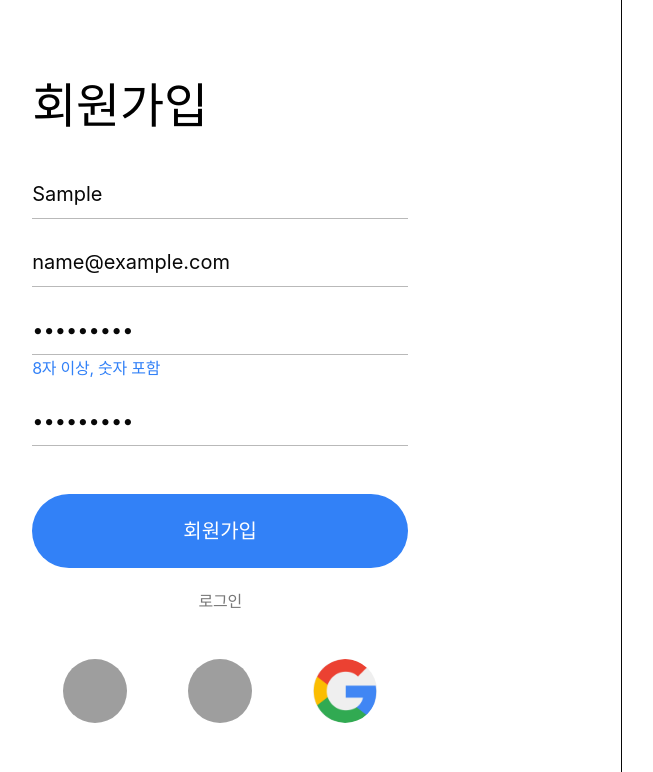
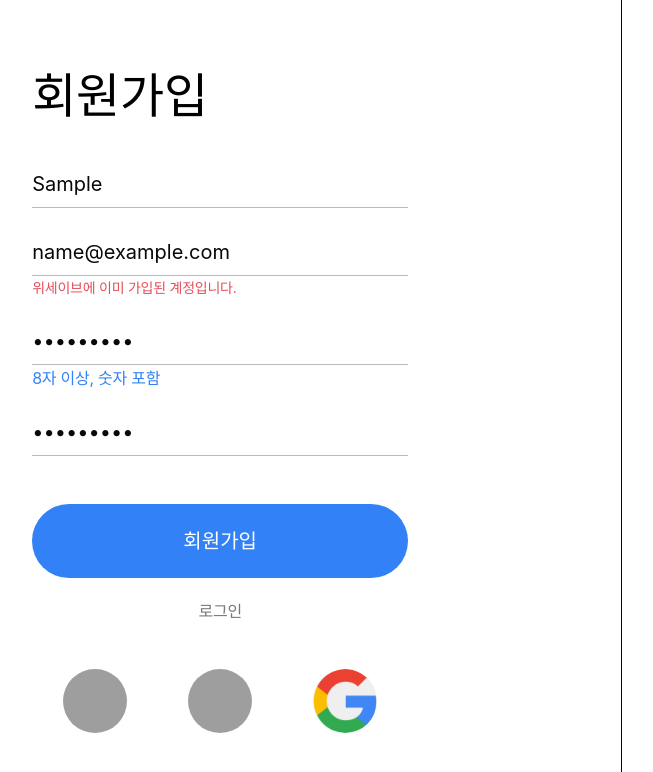
Before and after one commit to DDD-6/warren-burffett-web, a Next.js app: page /signup in a window 1280 px wide. Both pictures are taken after typing "Sample", "name@example.com", "Sample123", "Sample123" into the empty fields and a click on the button "회원가입". Shown: the top 772 px of the page, without its empty margins (181-834 px from the left). Built offline with nearby package versions, Linux system fonts and the light colour scheme; no server answers; grey boxes are pictures that could not be loaded; a web font is replaced by a local one.

Commit message:
회원가입 시, 이미 가입한 유저에 대한 에러 처리 추가

```diff
--- a/components/SignUp.tsx
+++ b/components/SignUp.tsx
@@ -1,3 +1,4 @@
+import { useState } from 'react';
 import { Form, Formik, FormikHelpers, Field, ErrorMessage } from 'formik';
 import { useMutation } from 'react-query';
 import { useRouter } from 'next/router';
@@ -49,14 +50,17 @@ const SignUpSchema = Yup.object().shape({
 
 const SignUp = () => {
   const router = useRouter();
+  const [existUser, setExistUser] = useState(false);
 
   const signup = useMutation(async (params: SignUpValues) => await signupAPI(params), {
     onError: err => {
       console.log(err);
+      setExistUser(true);
     },
     onSuccess: data => {
       console.log(data);
       console.log('회원가입 성공!');
+      setExistUser(false);
       // 회원가입 완료 페이지로 이동
       router.replace('/signup-success');
       // 회원가입 input 초기화
@@ -115,6 +119,7 @@ const SignUp = () => {
                   ]}
                 />
                 <ErrorMessage name="email" component="div" />
+                {existUser && <div css={inputError}>위세이브에 이미 가입된 계정입니다.</div>}
               </div>
               <div css={fieldLayout}>
                 <Field
@@ -128,7 +133,9 @@ const SignUp = () => {
                     errors.password && touched.password && inputError,
                   ]}
                 />
-                {!errors.password && <SmallSpan text="8자 이상, 숫자 포함" color="#3281F7" marginTop="0.4rem" />}
+                {(values.password === '' || !errors.password) && (
+                  <SmallSpan text="8자 이상, 숫자 포함" color="#3281F7" marginTop="0.4rem" />
+                )}
                 <ErrorMessage name="password" component="div" />
               </div>
               <div css={[fieldLayout, lastField]}>
```
